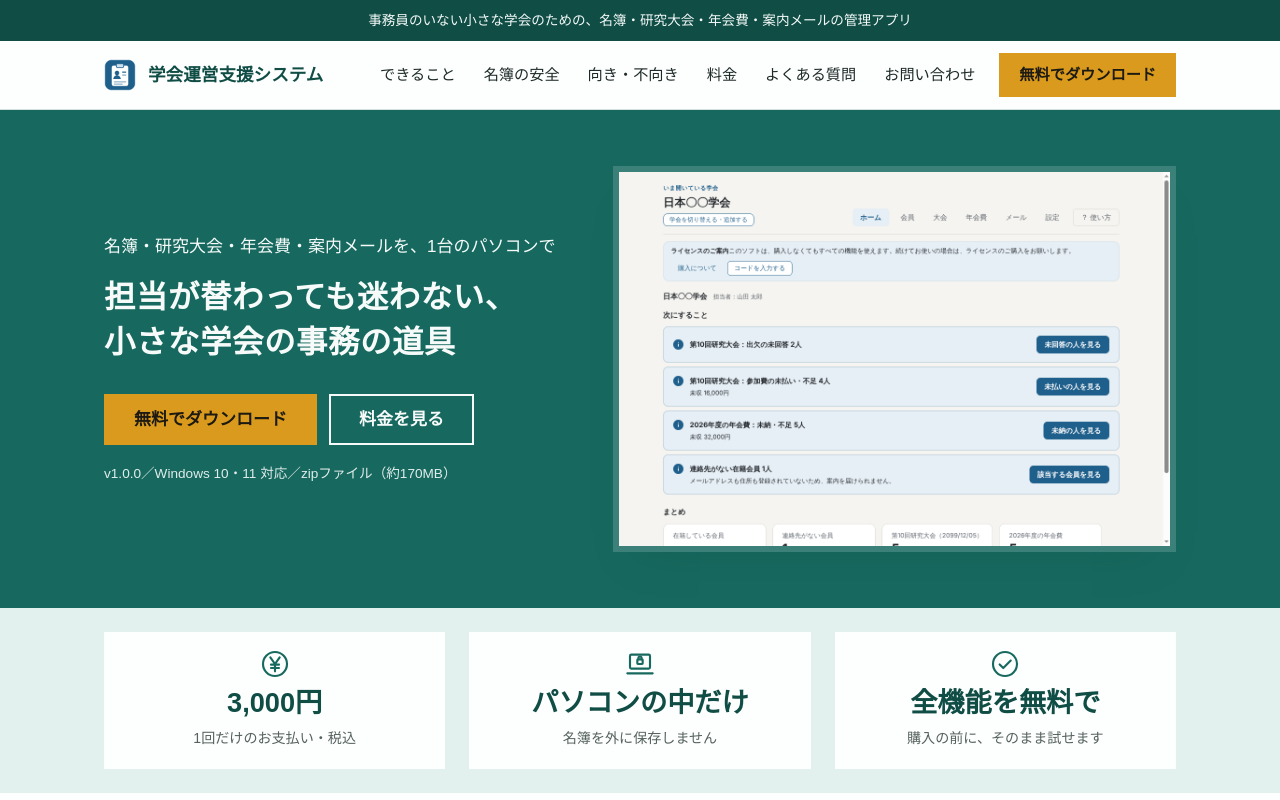
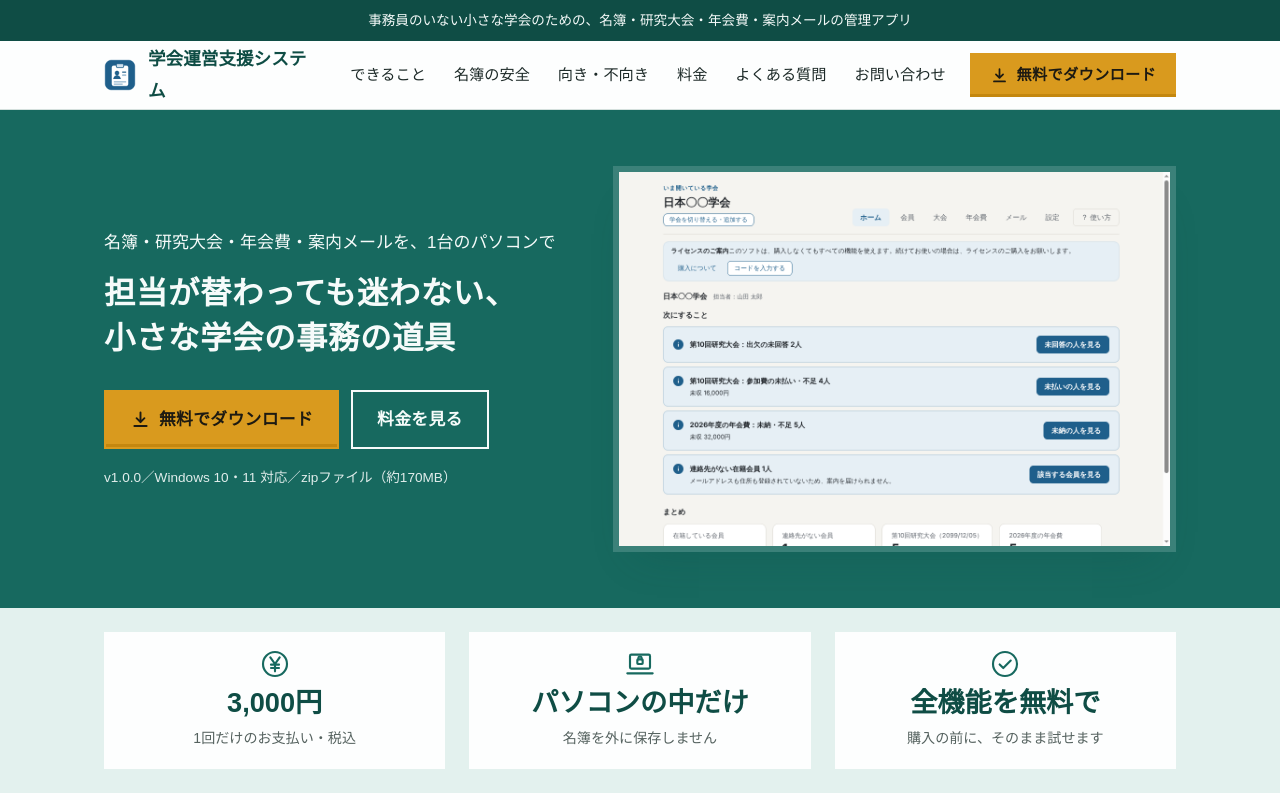
Before and after one commit to imoto-421/gakkai-support, a plain HTML site: page index.html in a window 1280 px wide. Shown: the top 800 px of the page. Drawn offline with Linux system fonts and the light colour scheme; a web font is replaced by a local one.

Commit message:
「無料でダウンロード」のボタンをしっかりした見た目に
- ボタンの文字を見出しと同じ IBM Plex Sans JP の太字に、少し大きく
- ダウンロードの矢印のアイコンを付ける
- 山吹のボタンの下に濃い山吹の線を付けて、押せる厚みを出す

Co-Authored-By: Claude Opus 5.5 <noreply@anthropic.com>
Claude-Session: https://claude.ai/code/session_01S8vfL2m7tVFiNX37CSToDP

```diff
--- a/index.html
+++ b/index.html
@@ -34,6 +34,7 @@
         <symbol id="i-key" viewBox="0 0 24 24"><circle cx="8" cy="15" r="4"/><path d="m11 12 8-8M16 7l2.5 2.5M14 9l2 2"/></symbol>
         <symbol id="i-doc" viewBox="0 0 24 24"><path d="M6 3h8l4 4v14H6z"/><path d="M14 3v4h4M9 12h6M9 15.5h6M9 9h2.5"/></symbol>
         <symbol id="i-arrow" viewBox="0 0 24 24"><circle cx="12" cy="12" r="9"/><path d="M8 12h8M13 9l3 3-3 3"/></symbol>
+        <symbol id="i-dl" viewBox="0 0 24 24"><path d="M12 4v11M7.5 10.5 12 15l4.5-4.5M5 19.5h14"/></symbol>
         <symbol id="i-chat" viewBox="0 0 24 24"><path d="M4 5.5h16v10H9l-5 4z"/><path d="M8 9.5h8M8 12.5h5"/></symbol>
       </defs>
     </svg>
@@ -48,7 +49,7 @@
           <a href="#price">料金</a>
           <a href="#faq">よくある質問</a>
           <a href="#contact">お問い合わせ</a>
-          <a class="nav-cta" href="#download">無料でダウンロード</a>
+          <a class="nav-cta" href="#download"><svg class="ic-btn" aria-hidden="true"><use href="#i-dl"/></svg>無料でダウンロード</a>
         </nav>
       </div>
     </header>
@@ -62,7 +63,7 @@
             <a
               class="btn cta"
               href="https://github.com/imoto-421/gakkai-support/releases/download/v1.0.0/GakkaiSupport-1.0.0-win.zip"
-              >無料でダウンロード</a
+              ><svg class="ic-btn" aria-hidden="true"><use href="#i-dl"/></svg>無料でダウンロード</a
             >
             <a class="btn light" href="#price">料金を見る</a>
           </div>
@@ -379,7 +380,7 @@
             <a
               class="btn cta"
               href="https://github.com/imoto-421/gakkai-support/releases/download/v1.0.0/GakkaiSupport-1.0.0-win.zip"
-              >無料でダウンロード</a
+              ><svg class="ic-btn" aria-hidden="true"><use href="#i-dl"/></svg>無料でダウンロード</a
             >
             <a class="btn light" href="manual.pdf">使い方説明書（PDF）</a>
           </div>
--- a/style.css
+++ b/style.css
@@ -117,9 +117,32 @@ h3 {
 .btns.center {
   justify-content: center;
 }
+.btn,
+.nav nav a.nav-cta {
+  font-family: var(--display);
+  letter-spacing: 0.02em;
+}
+.btn.cta,
+.nav nav a.nav-cta {
+  display: inline-flex;
+  align-items: center;
+  justify-content: center;
+  gap: 8px;
+  box-shadow: inset 0 -3px 0 var(--cta-deep);
+}
+.ic-btn {
+  width: 1.25em;
+  height: 1.25em;
+  fill: none;
+  stroke: currentColor;
+  stroke-width: 2.2;
+  stroke-linecap: round;
+  stroke-linejoin: round;
+}
 .btn {
   display: inline-block;
-  padding: 12px 28px;
+  padding: 16px 24px;
+  font-size: 1.05rem;
   font-weight: 700;
   line-height: 1.4;
   text-decoration: none;
```
